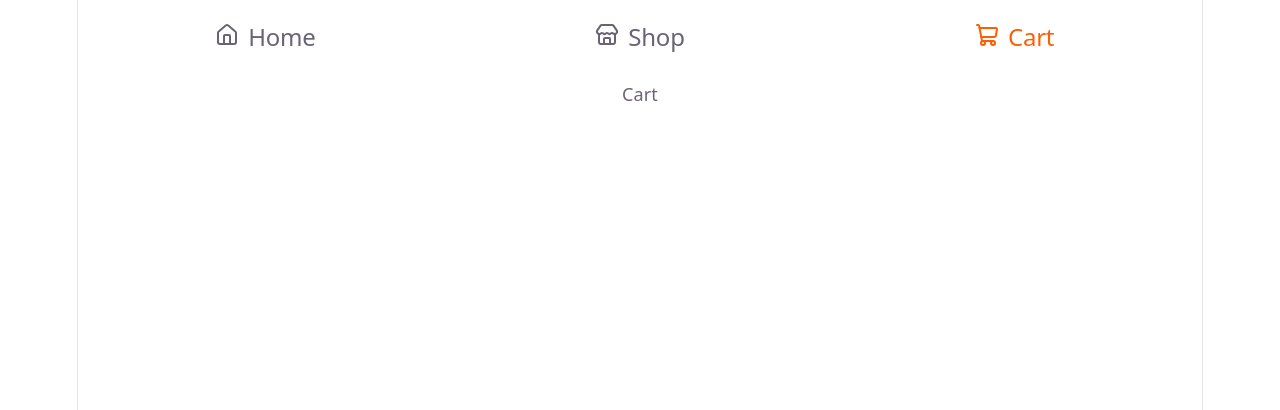
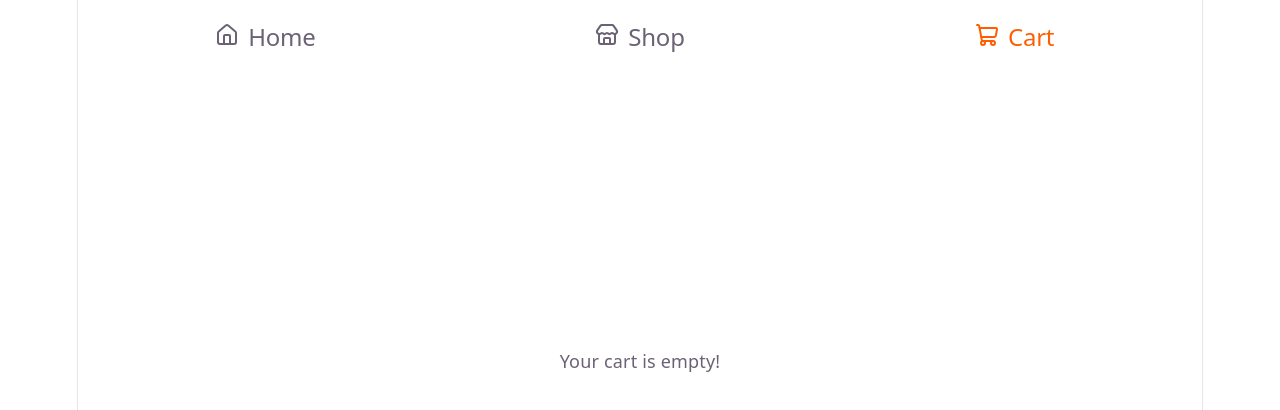
Before and after one commit to JZuro/Shopping-Cart, a React (Vite) app: page /cart in a window 1280 px wide. Shown: the top 410 px of the page. Built offline with nearby package versions, Linux system fonts and the light colour scheme.

Commit message:
Make it possible to add items to cart using React Context.

```diff
--- a/src/App.tsx
+++ b/src/App.tsx
@@ -1,8 +1,8 @@
 
-function App() {
+function HomePage() {
 	return (
 		<>
-			<div>
+			<div id="homepage" className="flex flex-col basis-[70vh] justify-center ">
 				Lorem, ipsum dolor sit amet consectetur adipisicing elit.
 				Maiores ad nam pariatur voluptates. Maiores nam atque placeat
 				autem eligendi voluptate, fuga quasi illo, impedit culpa
@@ -12,4 +12,4 @@ function App() {
 	);
 }
 
-export default App;
+export default HomePage;
--- a/src/Cart.tsx
+++ b/src/Cart.tsx
@@ -1,7 +1,31 @@
+import { CartContext } from "./Contexts";
+import { useContext } from "react";
+
 export default function Cart () {
+    const { cartItems } = useContext(CartContext);
+
+
     return (
 		<>
-			<p>Cart</p>
+			<div id="cart" className="flex basis-[70vh] flex-col justify-center align-center" >
+                {(cartItems.length===0) && <h3>Your cart is empty!</h3>}
+                {cartItems.map((item)=>{return (
+									<div
+										className={`product ${item.category} flex flex-col`}
+										id={String(item.id)}
+									>
+										<div className="flex object-contain justify-center align-center bg-white">
+											<img src={item.image} className="p-10 h-65 object-contain" />
+										</div>
+										<h2 className="pt-5">{item.title}</h2>
+										<p className="text-xs">
+											{item.rating.rate}/5.00 ({item.rating.count} reviews)
+										</p>
+										<h3 className="text-lg">${item.price.toFixed(2)}</h3>
+										<p hidden>{item.description}</p>
+									</div>
+								);})}
+            </div>
 		</>
 	);
 }
--- /dev/null
+++ b/src/CartProvider.tsx
@@ -0,0 +1,15 @@
+import { CartContext } from "./Contexts";
+import { useState } from "react";
+import type { ReactNode } from "react";
+import type { ProductData } from "./types";
+
+export function CartProvider({ children }: { children: ReactNode }) {
+	const [cartItems, setCartItems] = useState<ProductData[]>([]);
+	const addToCart = (item: ProductData) => setCartItems((prev) => [...prev, item]);
+
+	return (
+		<CartContext.Provider value={{ cartItems, addToCart }}>
+			{children}
+		</CartContext.Provider>
+	);
+}
--- /dev/null
+++ b/src/Contexts.ts
@@ -0,0 +1,7 @@
+import { createContext } from "react";
+import type { ProductData } from "./types";
+
+export const CartContext = createContext<{
+	cartItems: ProductData[];
+	addToCart: (item: ProductData) => void;
+}>({ cartItems: [], addToCart: () => {} });
--- a/src/Layout.tsx
+++ b/src/Layout.tsx
@@ -1,11 +1,12 @@
 import { Outlet } from "react-router";
 import NavBar from "./NavBar";
+import { CartProvider } from "./CartProvider";
 
 export default function Layout() {
 	return (
-		<>
+		<CartProvider>
 			<NavBar />
 			<Outlet />
-		</>
+		</CartProvider>
 	);
 }
--- a/src/Shop.tsx
+++ b/src/Shop.tsx
@@ -1,12 +1,14 @@
-import { useEffect, useState, useMemo } from "react";
-import type { Product } from "./types";
+import { useEffect, useState, useMemo, useContext } from "react";
+import type { ProductData } from "./types";
 import ProductCard from "./components/Product";
 import "./components/styles/Shop.css";
+import { CartContext } from "./Contexts";
+
 
 // --- Hook ---
 
 function useShopItems() {
-	const [items, setItems] = useState<Product[] | null>(() => {
+	const [items, setItems] = useState<ProductData[] | null>(() => {
 		const cached = localStorage.getItem("shopItems");
 		return cached ? JSON.parse(cached) : null;
 	});
@@ -17,7 +19,7 @@ function useShopItems() {
 		const fetchItems = async () => {
 			const r = await fetch("https://fakestoreapi.com/products");
 			if (r.status >= 400) throw new Error(`${r.status}`);
-			const result: Product[] = await r.json();
+			const result: ProductData[] = await r.json();
 			localStorage.setItem("shopItems", JSON.stringify(result));
 			if (!ignore) setItems(result);
 		};
@@ -38,8 +40,8 @@ function ProductDetails({
 	product,
 	setSelectedProduct,
 }: {
-	product: Product | null;
-	setSelectedProduct: (p: Product | null) => void;
+	product: ProductData | null;
+	setSelectedProduct: (p: ProductData | null) => void;
 }): React.ReactElement {
 	return (
 		<div
@@ -71,9 +73,13 @@ function ProductDetails({
 // --- Component ---
 
 export default function Shop() {
+
+    const { cartItems, addToCart } = useContext(CartContext);
+
+
 	const items = useShopItems();
 	const [selectedCategory, setSelectedCategory] = useState<string | null>(null);
-	const [selectedProduct, setSelectedProduct] = useState<Product | null>(null);
+	const [selectedProduct, setSelectedProduct] = useState<ProductData | null>(null);
 
 	const itemsToRender = useMemo(
 		() =>
@@ -120,11 +126,14 @@ export default function Shop() {
 			{/* RENDERED PRODUCTS */}
 			<div className="products p-15 grid grid-cols-1 gap-10 md:grid-cols-3">
 				{itemsToRender?.map((item) => (
-					<ProductCard
-						key={item.id}
-						{...item}
-						onDetailsClick={() => setSelectedProduct(item)}
-					/>
+					<div>
+						<ProductCard
+							key={item.id}
+							{...item}
+							onDetailsClick={() => setSelectedProduct(item)}
+						/>
+						<button onClick={()=>addToCart(item)}>ADD TO CART</button>
+					</div>
 				))}
 			</div>
 		</>
--- a/src/components/Product.tsx
+++ b/src/components/Product.tsx
@@ -2,7 +2,7 @@ import type { Product } from "../types";
 
 type ProductProps = Product & { onDetailsClick: () => void };
 
-export default function Product({
+export default function ProductCard({
 	id,
 	title,
 	price,
--- a/src/routes.tsx
+++ b/src/routes.tsx
@@ -1,4 +1,4 @@
-import App from "./App";
+import HomePage from "./App";
 import Shop from "./Shop";
 import Cart from "./Cart";
 import ErrorPage from "./ErrorPage";
@@ -8,7 +8,7 @@ const routes = [
 	{
 		element: <Layout />,
 		children: [
-			{ path: "/", element: <App /> },
+			{ path: "/", element: <HomePage /> },
 			{ path: "/shop", element: <Shop /> },
 			{ path: "/cart", element: <Cart /> },
 			{ path: "/*", element: <ErrorPage />, errorElement: <ErrorPage /> },
--- a/src/types.ts
+++ b/src/types.ts
@@ -1,4 +1,4 @@
-export interface Product {
+export interface ProductData {
 	id: number;
 	title: string;
 	price: number;
```
